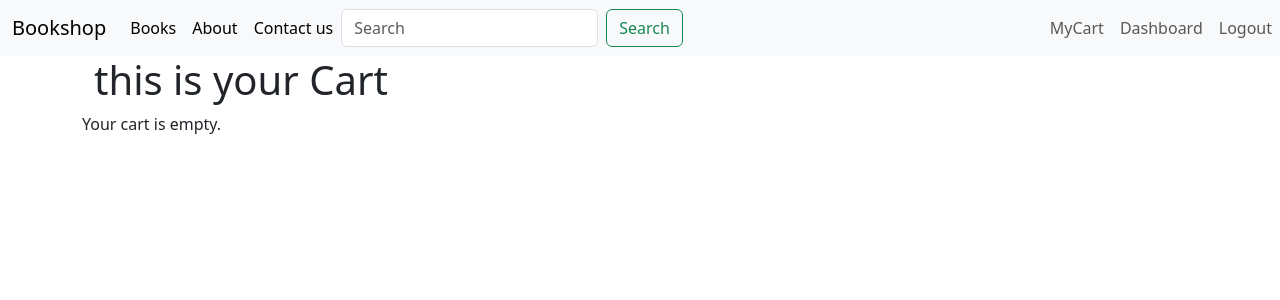
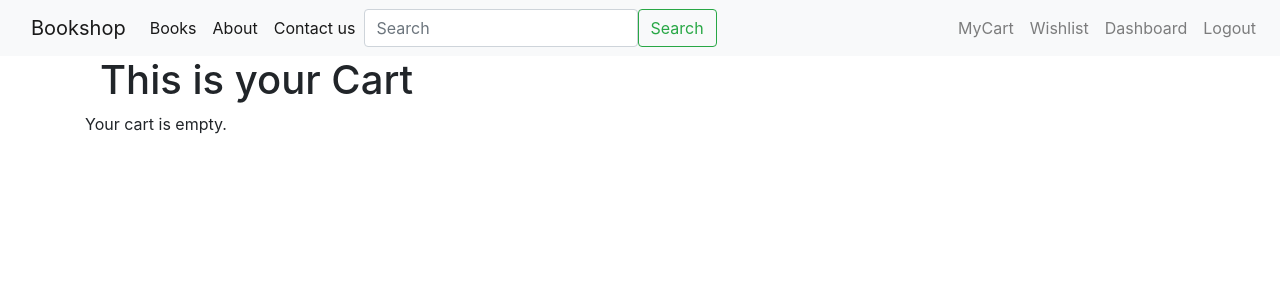
Before and after one commit to ch-Abhinay/bookshop, a Flask app: page /mycart in a window 1280 px wide. Shown: the top 300 px of the page. Run offline with Flask 3, Linux system fonts and the light colour scheme; a user stored in the database is signed in.

Commit message:
wishlist-and more

```diff
--- a/app.py
+++ b/app.py
@@ -40,6 +40,7 @@ class Products(db.Model):
     __tablename__ = 'products'
     ProductID = db.Column(db.Integer, primary_key=True)
     ProductName= db.Column(db.String(50), nullable=False)
+
     Description= db.Column(db.String(100), nullable=False)
     Price= db.Column(db.Integer, nullable=False)
     StockQuantity= db.Column(db.Integer,nullable=False)
@@ -105,13 +106,16 @@ class Wishlist(db.Model):
     __tablename__='wishlist'
     WishlistID= db.Column(db.Integer, primary_key=True)
     UserID= db.Column(db.Integer,db.ForeignKey('users.UserID'), nullable=False)
-    CreatedDate= db.Column(db.DateTime, nullable=False)
+    CreatedDate= db.Column(db.DateTime, nullable=False , default=datetime.utcnow)
+    items = db.relationship('WishlistItems', backref='wishlist', lazy=True)
 
 class WishlistItems(db.Model):
     __tablename__='wishlistitems'
     WishlistItemID= db.Column(db.Integer, primary_key=True)
     WishlistID= db.Column(db.Integer,db.ForeignKey('wishlist.WishlistID'), nullable=False)
     ProductID= db.Column(db.Integer,db.ForeignKey('products.ProductID'), nullable=False)
+    product = db.relationship('Products', backref=db.backref('wishlist_items', lazy=True))
+
 
 @app.route('/')
 def home():
@@ -317,6 +321,7 @@ def search():
             results = Products.query.filter(Products.ProductName.ilike(f'{query}%')).all()
         else:
             results = []
+        books = Products.query.all()
         return render_template('search_results.html', results=results)
 
 @app.route('/add_to_cart/<int:product_id>', methods=['POST'])
@@ -356,6 +361,92 @@ def mycart():
     cart_items = CartItems.query.filter_by(CartID=cart.CartID).all()
     return render_template('cart.html', cart_items=cart_items)
 
+@app.route('/update_cart_item/<int:item_id>', methods=['POST'])
+def update_cart_item(item_id):
+    if 'user_id' not in session:
+        flash('Please log in first!', 'danger')
+        return redirect(url_for('login'))
+
+    new_quantity = request.form['quantity']
+    cart_item = CartItems.query.get(item_id)
+    if cart_item:
+        cart_item.Quantity = new_quantity
+        db.session.commit()
+        flash('Item updated successfully!', 'success')
+    else:
+        flash('Item not found.', 'danger')
+    return redirect(url_for('mycart'))
+
+@app.route('/delete_cart_item/<int:item_id>', methods=['POST'])
+def delete_cart_item(item_id):
+    if 'user_id' not in session:
+        flash('Please log in first!', 'danger')
+        return redirect(url_for('login'))
+
+    cart_item = CartItems.query.get(item_id)
+    if cart_item:
+        db.session.delete(cart_item)
+        db.session.commit()
+        flash('Item removed from cart.', 'success')
+    else:
+        flash('Item not found.', 'danger')
+    return redirect(url_for('mycart'))
+
+@app.route('/wishlist')
+def wishlist():
+    if 'user_id' not in session:
+        flash('Please log in first!', 'danger')
+        return redirect(url_for('login'))
+
+    user_id = session['user_id']
+    wishlist = Wishlist.query.filter_by(UserID=user_id).first()
+    if not wishlist:
+        flash('Your wishlist is empty!', 'info')
+        return render_template('wishlist.html', wishlist_items=[])
+
+    wishlist_items = WishlistItems.query.filter_by(WishlistID=wishlist.WishlistID).all()
+    return render_template('wishlist.html', wishlist_items=wishlist_items)
+
+@app.route('/add_to_wishlist/<int:product_id>', methods=['POST'])
+def add_to_wishlist(product_id):
+    if 'user_id' not in session:
+        flash('Please log in first!', 'danger')
+        return redirect(url_for('login'))
+
+    user_id = session['user_id']
+    wishlist = Wishlist.query.filter_by(UserID=user_id).first()
+    if not wishlist:
+        wishlist = Wishlist(UserID=user_id)
+        db.session.add(wishlist)
+        db.session.commit()
+
+    wishlist_item = WishlistItems.query.filter_by(WishlistID=wishlist.WishlistID, ProductID=product_id).first()
+    if wishlist_item:
+        flash('Item already in wishlist.', 'info')
+    else:
+        wishlist_item = WishlistItems(WishlistID=wishlist.WishlistID, ProductID=product_id)
+        db.session.add(wishlist_item)
+        db.session.commit()
+        flash('Item added to wishlist.', 'success')
+
+    return redirect(url_for('books'))
+
+@app.route('/remove_wishlist_item/<int:item_id>', methods=['POST'])
+def remove_wishlist_item(item_id):
+    if 'user_id' not in session:
+        flash('Please log in first!', 'danger')
+        return redirect(url_for('login'))
+
+    wishlist_item = WishlistItems.query.get(item_id)
+    if wishlist_item:
+        db.session.delete(wishlist_item)
+        db.session.commit()
+        flash('Item removed from wishlist.', 'success')
+    else:
+        flash('Item not found in wishlist.', 'danger')
+
+    return redirect(url_for('wishlist'))
+
 
 if __name__ == '__main__':
 
--- a/templates/base.html
+++ b/templates/base.html
@@ -3,8 +3,7 @@
   <head>
     <meta charset="utf-8">
     <meta name="viewport" content="width=device-width, initial-scale=1, shrink-to-fit=no">
-
-    <link href="https://cdn.jsdelivr.net/npm/bootstrap@5.3.3/dist/css/bootstrap.min.css" rel="stylesheet" integrity="sha384-QWTKZyjpPEjISv5WaRU9OFeRpok6YctnYmDr5pNlyT2bRjXh0JMhjY6hW+ALEwIH" crossorigin="anonymous">
+    <link rel="stylesheet" href="https://cdn.jsdelivr.net/npm/bootstrap@4.4.1/dist/css/bootstrap.min.css" integrity="sha384-Vkoo8x4CGsO3+Hhxv8T/Q5PaXtkKtu6ug5TOeNV6gBiFeWPGFN9MuhOf23Q9Ifjh" crossorigin="anonymous">
 
     <title>Hello, world!</title>
   </head>
@@ -42,6 +41,9 @@
             <a class="nav-link" href="{{ url_for('mycart') }}">MyCart</a>
         </li>
         <li class="nav-item">
+            <a class="nav-link" href="{{ url_for('wishlist') }}">Wishlist</a>
+        </li>
+        <li class="nav-item">
             <a class="nav-link" href="{{ url_for('dashboard') }}">Dashboard</a>
         </li>
         <li class="nav-item">
@@ -67,6 +69,6 @@
     <!-- jQuery first, then Popper.js, then Bootstrap JS -->
     <script src="https://code.jquery.com/jquery-3.4.1.slim.min.js" integrity="sha384-J6qa4849blE2+poT4WnyKhv5vZF5SrPo0iEjwBvKU7imGFAV0wwj1yYfoRSJoZ+n" crossorigin="anonymous"></script>
     <script src="https://cdn.jsdelivr.net/npm/popper.js@1.16.0/dist/umd/popper.min.js" integrity="sha384-Q6E9RHvbIyZFJoft+2mJbHaEWldlvI9IOYy5n3zV9zzTtmI3UksdQRVvoxMfooAo" crossorigin="anonymous"></script>
-    <script src="https://cdn.jsdelivr.net/npm/bootstrap@5.3.3/dist/js/bootstrap.bundle.min.js" integrity="sha384-YvpcrYf0tY3lHB60NNkmXc5s9fDVZLESaAA55NDzOxhy9GkcIdslK1eN7N6jIeHz" crossorigin="anonymous"></script>
-  </body>
+    <script src="https://cdn.jsdelivr.net/npm/bootstrap@4.4.1/dist/js/bootstrap.min.js" integrity="sha384-wfSDF2E50Y2D1uUdj0O3uMBJnjuUD4Ih7YwaYd1iqfktj0Uod8GCExl3Og8ifwB6" crossorigin="anonymous"></script>
+</body>
 </html>
--- a/templates/cart.html
+++ b/templates/cart.html
@@ -1,23 +1,28 @@
 {% extends 'base.html' %}
 {% block body %}
 <div class="container">
-    <h1>this is your Cart</h1>
+    <h1>This is your Cart</h1>
 </div>
-{% if  cart_items%}
-{% for item  in cart_items %}
-<div class="card mb-4 my-3 rounded ">
-
+{% if cart_items %}
+{% for item in cart_items %}
+<div class="card mb-4 my-3 rounded">
     <div class="row g-0">
         <div class="col-md-4">
             <img src="product-image1.jpg" class="img-fluid rounded-start" alt="Product Image 1">
         </div>
         <div class="col-md-8">
-
-            <div class="card-body ">
-                <h5 class="card-title">{{item.product.ProductName}}</h5>
-                <p class="card-text">{{item.product.Description}}</p>
-                <p class="card-text"><strong>{{item.product.Price}}</strong></p>
-                <p class="card-text"><strong>Quantity: {{item.Quantity}}</strong></p>
+            <div class="card-body">
+                <h5 class="card-title">{{ item.product.ProductName }}</h5>
+                <p class="card-text">{{ item.product.Description }}</p>
+                <p class="card-text"><strong>{{ item.product.Price }}</strong></p>
+                <p class="card-text"><strong>Quantity: {{ item.Quantity }}</strong></p>
+                <form action="{{ url_for('update_cart_item', item_id=item.CartItemID) }}" method="post" class="d-inline">
+                    <input type="number" name="quantity" value="{{ item.Quantity }}" min="1" class="form-control d-inline-block" style="width: 80px;">
+                    <button type="submit" class="btn btn-warning">Update</button>
+                </form>
+                <form action="{{ url_for('delete_cart_item', item_id=item.CartItemID) }}" method="post" class="d-inline">
+                    <button type="submit" class="btn btn-danger">Delete</button>
+                </form>
                 <a href="#" class="btn btn-primary">Buy Now</a>
             </div>
         </div>
@@ -27,5 +32,4 @@
 {% else %}
 <p>Your cart is empty.</p>
 {% endif %}
-
 {% endblock body %}
--- a/templates/search_results.html
+++ b/templates/search_results.html
@@ -14,7 +14,11 @@
                     <h5 class="card-title">{{ product.ProductName }}</h5>
                     <p class="card-text">{{ product.Description }}</p>
                     <p class="card-text"><strong>${{ product.Price }}</strong></p>
-                    <a href="#" class="btn btn-primary">Buy Now </a>
+                    <form method="POST" action="{{ url_for('add_to_cart', product_id=product.ProductID) }}">
+                        <input type="hidden" name="quantity" value="1">
+                        <button type="submit" class="btn btn-primary my-2">Add to Cart</button>
+                    </form>
+                    <a href="#" class="btn btn-primary my-2">Buy Now </a>
                 </div>
             </div>
         </div>
```
Also changed, not shown: templates/books.html (+7 -2 lines), templates/wishlist.html (added, +32 -0 lines), instance/bookshop.db.
